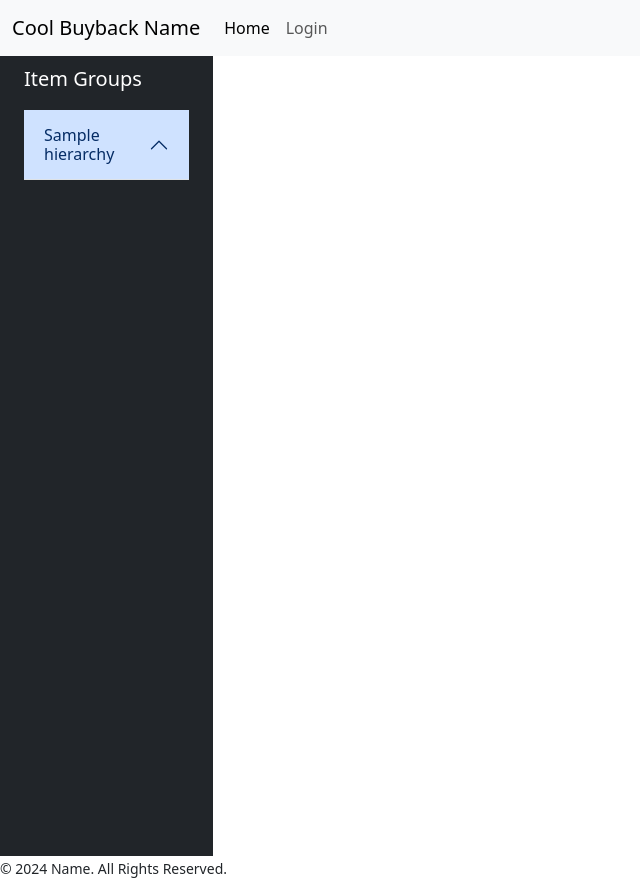
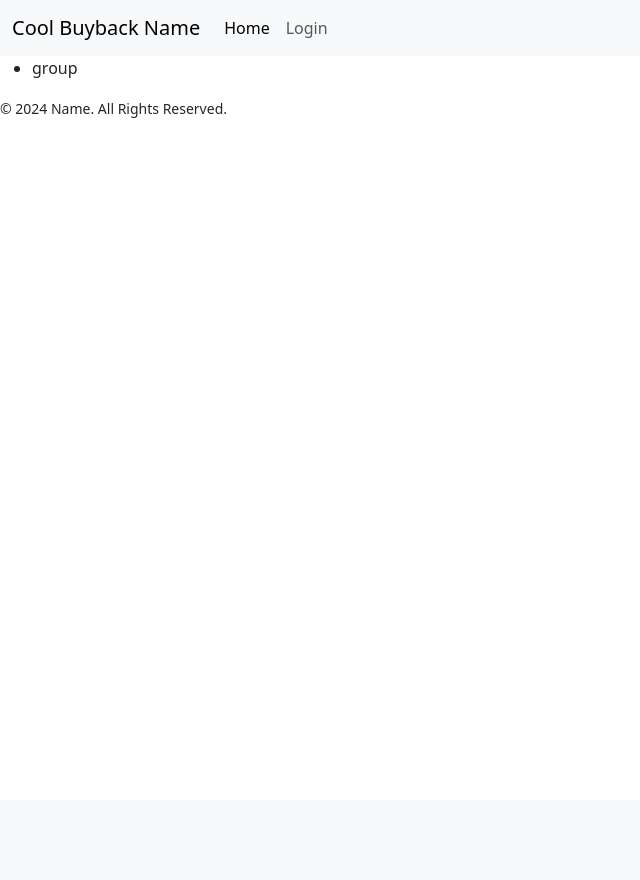
Before and after one commit to munroalex/django_buyback, a Django app: template buybackTemplate/buybackTemplate/templates/items.html in a window 1280 px wide. Shown: the whole page, without its empty margins (0-640 px from the left). After the commit the page ends 118 px from the top, so only its background shows below. Run offline with Django 5.2, Linux system fonts and the light colour scheme; tables that the repository leaves empty hold one stand-in row (values such as "Sample post"); the template is opened without the code that fills it: values that come from a table or form of the project are taken from there, most other values are stand-ins (such as "Sample title", 1, 10 or a date in 2020); parts of the project's set-up code (start-up, migrations or seed data) failed here and were passed over; some libraries are stand-ins or nearby versions.

Commit message:
Attempting Display Hierarchy

```diff
--- a/buybackTemplate/buybackTemplate/templates/base.html
+++ b/buybackTemplate/buybackTemplate/templates/base.html
@@ -113,6 +113,12 @@
 
   <script src="https://cdn.jsdelivr.net/npm/bootstrap@5.3.3
 /dist/js/bootstrap.bundle.min.js" crossorigin="anonymous"></script>
+    <!-- jQuery CDN - Slim version (=without AJAX) -->
+    <script src="https://code.jquery.com/jquery-3.3.1.slim.min.js" integrity="sha384-q8i/X+965DzO0rT7abK41JStQIAqVgRVzpbzo5smXKp4YfRvH+8abtTE1Pi6jizo" crossorigin="anonymous"></script>
+    <!-- Popper.JS -->
+    <script src="https://cdnjs.cloudflare.com/ajax/libs/popper.js/1.14.0/umd/popper.min.js" integrity="sha384-cs/chFZiN24E4KMATLdqdvsezGxaGsi4hLGOzlXwp5UZB1LY//20VyM2taTB4QvJ" crossorigin="anonymous"></script>
+    <!-- Bootstrap JS -->
+    <script src="https://stackpath.bootstrapcdn.com/bootstrap/4.1.0/js/bootstrap.min.js" integrity="sha384-uefMccjFJAIv6A+rW+L4AHf99KvxDjWSu1z9VI8SKNVmz4sk7buKt/6v9KI65qnm" crossorigin="anonymous"></script>
 
 </body>
 
--- a/buybackTemplate/buybackTemplate/templates/items.html
+++ b/buybackTemplate/buybackTemplate/templates/items.html
@@ -1,72 +1,11 @@
 {% extends "base.html" %} {% block content %}
-<div class="container-fluid">
-  <div class="row flex-nowrap">
-    <div class="col-auto col-md-3 col-xl-2 px-sm-2 px-0 bg-dark">
-      <div
-        class="d-flex flex-column align-items-center align-items-sm-start px-3 pt-2 text-white min-vh-100"
-      >
-        <a
-          href="/"
-          class="d-flex align-items-center pb-3 mb-md-0 me-md-auto text-white text-decoration-none"
-        >
-          <span class="fs-5 d-none d-sm-inline">Item Groups</span>
-        </a>
+{% regroup groups by groups.parentgroupid as hierarchy %}
+<ul>
+{% for group in hierarchy %}
 
-        <!--Start Accordion Here-->
+<li>group</li>
 
-        <div class="accordion" id="accordion1">
-          <div class="accordion-group">
-            {% for k1, v1 in hierarchy.items %}
-            <h2 class="accordion-header-{{k1}}">
-              <button
-                class="accordion-button"
-                type="button"
-                data-bs-toggle="collapse"
-                data-bs-target="#collapseOne-{{k1}}"
-                aria-expanded="true"
-                aria-controls="collapseOne-{{k1}}"
-              >
-                {{k1}}
-              </button>
-            </h2>
 
-            <div id="collapseOne-{{k1}}" class="accordion-body collapse">
-              <div class="accordion-inner">
-                <!-- Here we insert another nested accordion -->
-
-                <div class="accordion" id="accordion2">
-                  <div class="accordion-group">
-                    {% for k2, v2 in v1.items %}
-
-                    <h2 class="accordion-header-{{k2}}">
-                      <button
-                        class="accordion-button"
-                        type="button"
-                        data-bs-toggle="collapse"
-                        data-bs-target="#collapseInnerOne-{{k2}}"
-                        aria-expanded="true"
-                        aria-controls="collapseInnerOne-{{k2}}"
-                      >
-                        {{k2}}
-                      </button>
-                    </h2>
-
-                    <div
-                      id="collapseInnerOne-{{k2}}"
-                      class="accordion-body collapse in"
-                    >
-                      <div class="accordion-inner">Test</div>
-                    </div>
-                    {% endfor %}
-                  </div>
-                </div>
-              </div>
-            </div>
-            {% endfor %}
-          </div>
-        </div>
-      </div>
-    </div>
-  </div>
-</div>
+{% endfor %}
+</ul>
 {% endblock %}
```
Also changed, not shown: buybackTemplate/buy_back_end/helpers.py (+11 -3 lines), buybackTemplate/buy_back_end/views.py (+11 -1 lines), buybackTemplate/buybackTemplate/templates/testing_dropdown.html (added, +49 -0 lines).
